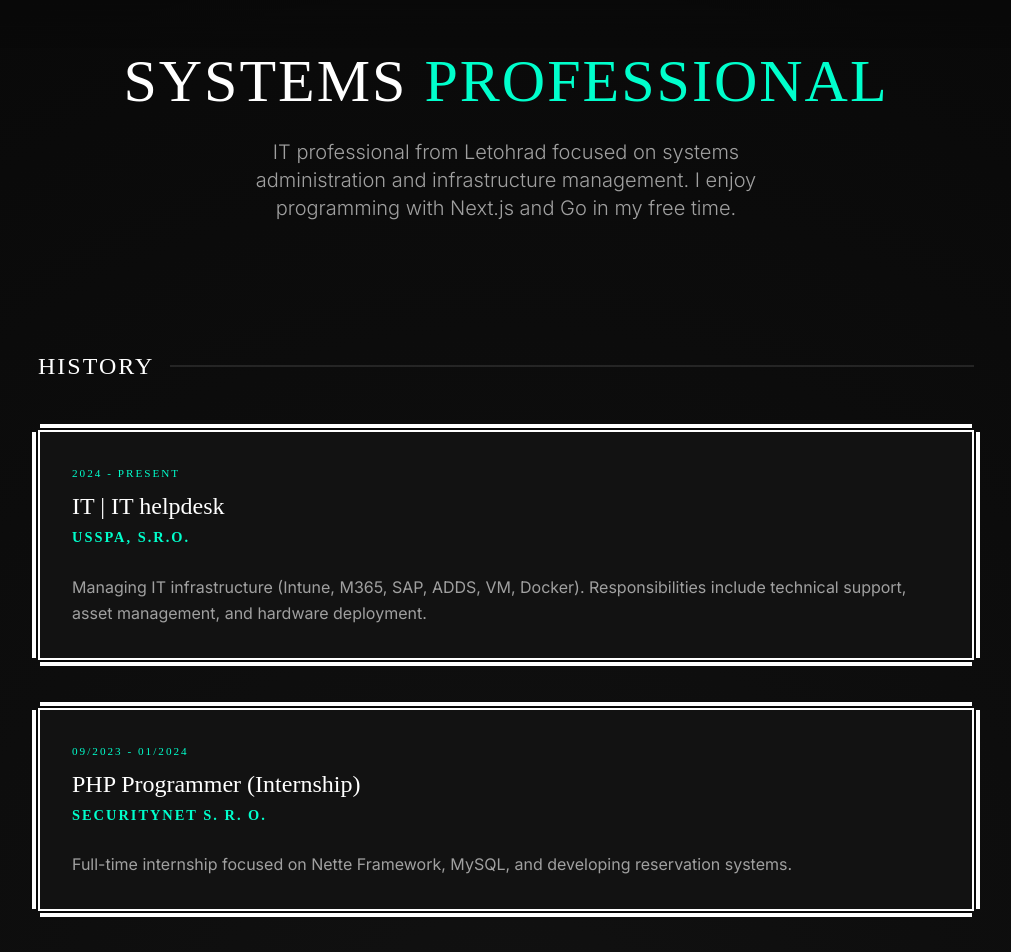
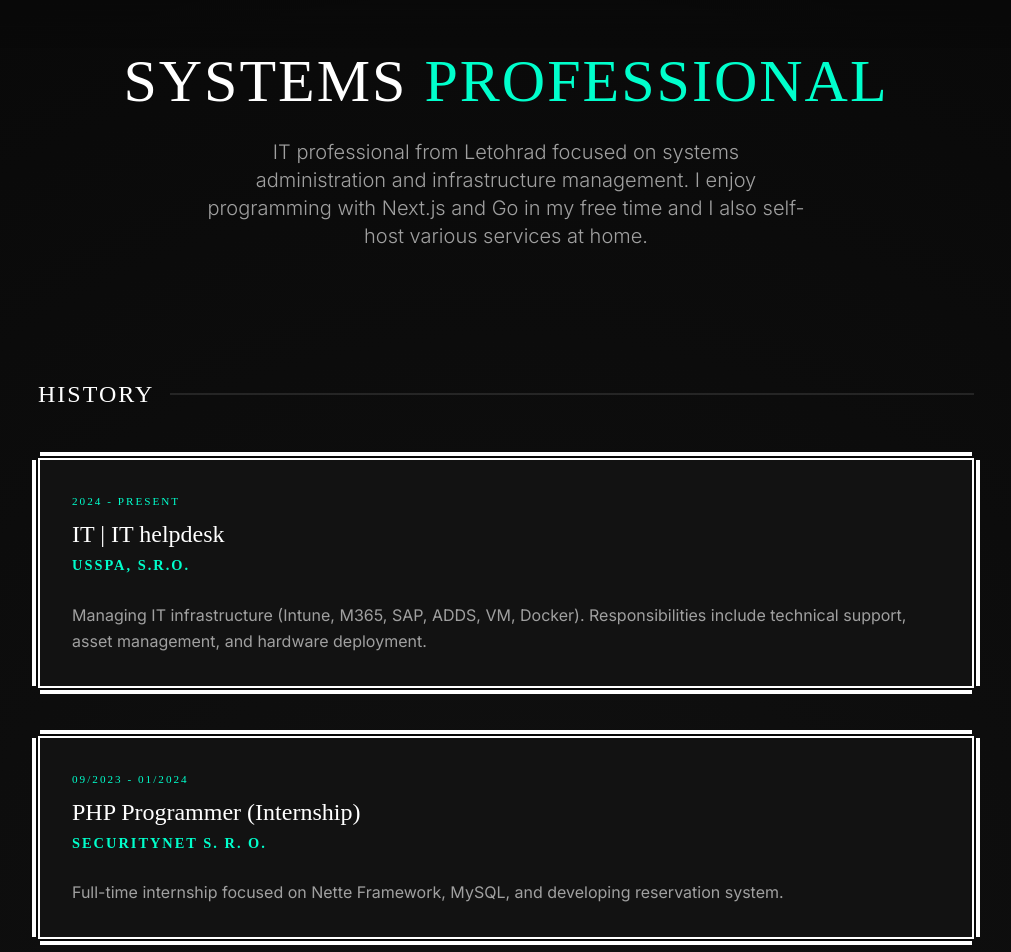
Before and after one commit to KiskaLE/about-me, a React (Vite) app: page /en in a window 1280 px wide. Shown: the part 80-1032 px from the top of the page, without its empty margins (134-1145 px from the left). Built offline with nearby package versions, Linux system fonts and the light colour scheme; a web font is replaced by a local one.

Commit message:
feat: Update bio to include self-hosting and correct 'reservation systems' to singular 'reservation system' in experience description.

```diff
--- a/src/translations.js
+++ b/src/translations.js
@@ -9,7 +9,7 @@ export const translations = {
         hero: {
             title: "Systems",
             accent: "Professional",
-            bio: "IT professional from Letohrad focused on systems administration and infrastructure management. I enjoy programming with Next.js and Go in my free time."
+            bio: "IT professional from Letohrad focused on systems administration and infrastructure management. I enjoy programming with Next.js and Go in my free time and I also self-host various services at home."
         },
         experience: {
             title: "History",
@@ -24,7 +24,7 @@ export const translations = {
                     role: "PHP Programmer (Internship)",
                     company: "SecurityNet s. r. o.",
                     period: "09/2023 - 01/2024",
-                    desc: "Full-time internship focused on Nette Framework, MySQL, and developing reservation systems."
+                    desc: "Full-time internship focused on Nette Framework, MySQL, and developing reservation system."
                 },
                 {
                     role: "Electrician",
@@ -71,7 +71,7 @@ export const translations = {
         hero: {
             title: "IT",
             accent: "Professional",
-            bio: "IT profesionál z Letohradu se zaměřením na správu systémů a infrastruktury. Programování v Next.js a Go se věnuji ve svém volném čase."
+            bio: "IT profesionál z Letohradu se zaměřením na správu systémů a infrastruktury. Programování v Next.js a Go se věnuji ve svém volném čase, stejně jako self-hostingu."
         },
         experience: {
             title: "Historie",
@@ -86,7 +86,7 @@ export const translations = {
                     role: "Programátor PHP (Stáž)",
                     company: "SecurityNet s. r. o.",
                     period: "09/2023 - 01/2024",
-                    desc: "Půlroční stáž zaměřená na Nette Framework, MySQL a vývoj rezervačních systémů."
+                    desc: "Půlroční stáž zaměřená na Nette Framework, MySQL a vývoj rezervačního systému."
                 },
                 {
                     role: "Elektrikář",
```
